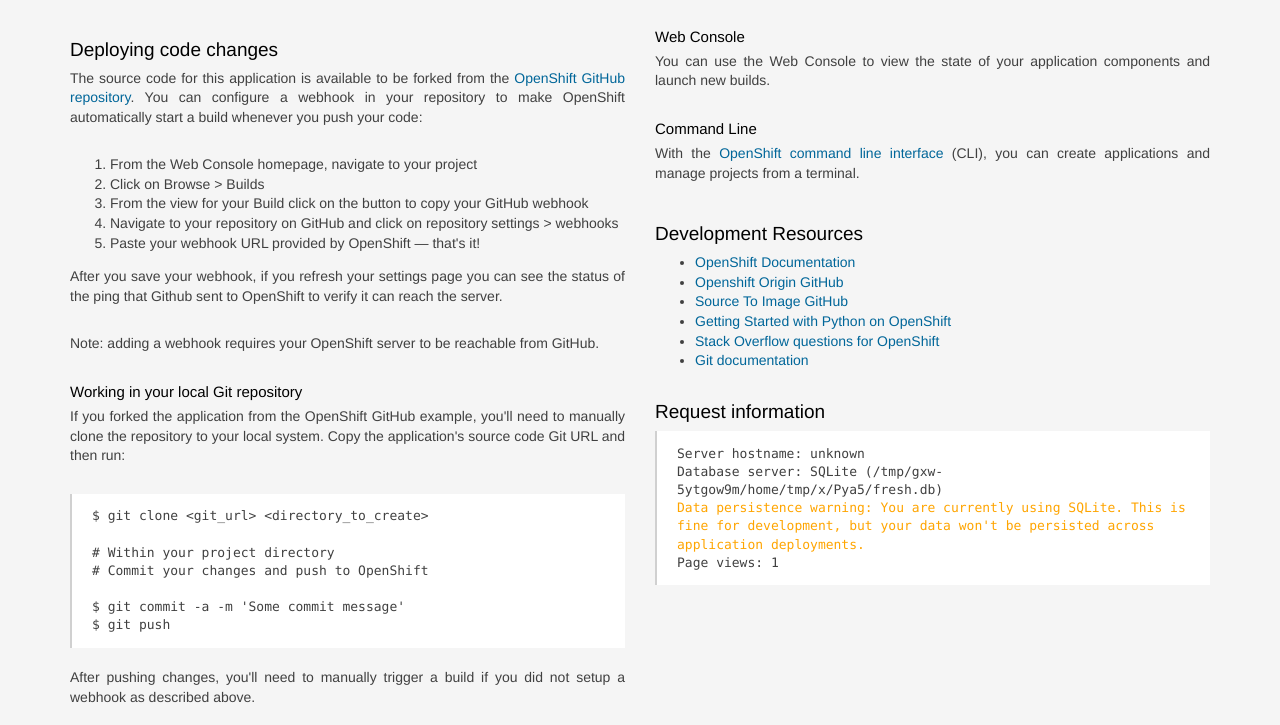
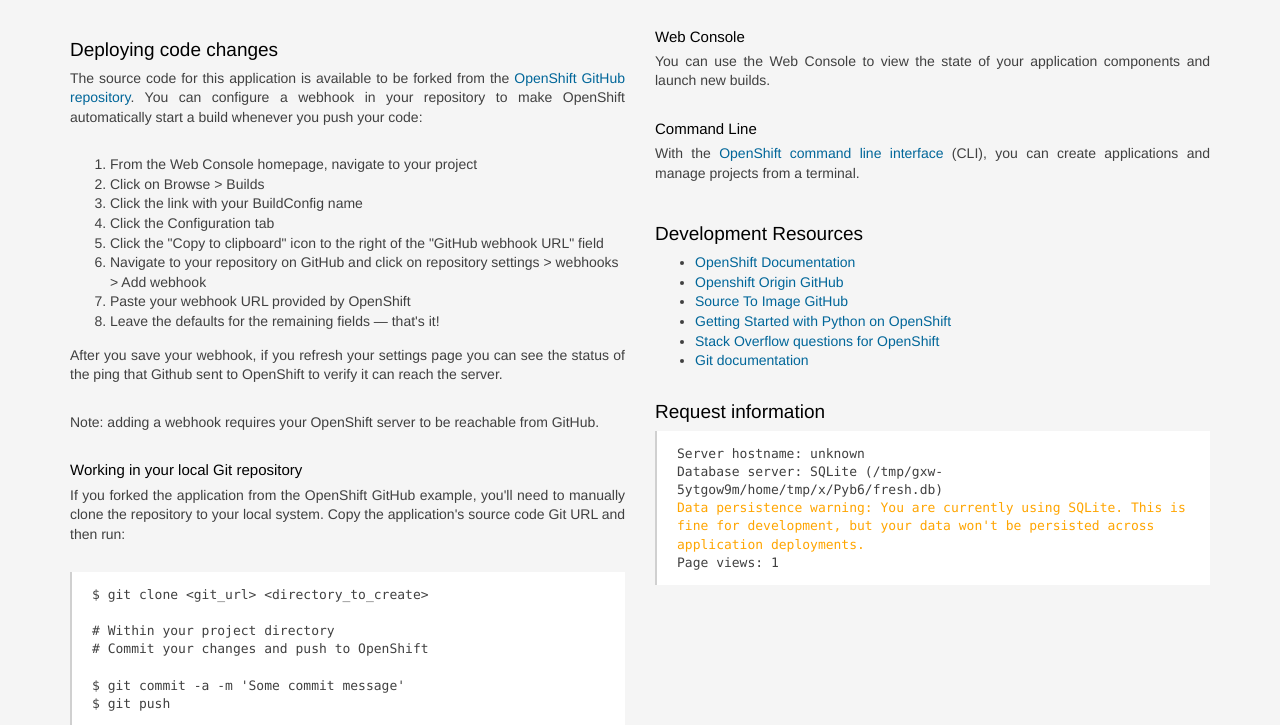
Before and after one commit to codemaster0909219/Django-Project, a Django app: page / in a window 1280 px wide. Shown: the part 208-933 px from the top of the page. Run offline with Django 3.2, Linux system fonts and the light colour scheme; data comes from the database, SQL or seed files in the repository; some libraries are stand-ins or nearby versions.

Commit message:
update webhook instructions

```diff
--- a/welcome/templates/welcome/index.html
+++ b/welcome/templates/welcome/index.html
@@ -231,9 +231,12 @@ pre {
 <ol>
   <li>From the Web Console homepage, navigate to your project</li>
   <li>Click on Browse &gt; Builds</li>
-  <li>From the view for your Build click on the button to copy your GitHub webhook</li>
-  <li>Navigate to your repository on GitHub and click on repository settings &gt; webhooks</li>
-  <li>Paste your webhook URL provided by OpenShift &mdash; that's it!</li>
+  <li>Click the link with your BuildConfig name</li>
+  <li>Click the Configuration tab</li>
+  <li>Click the "Copy to clipboard" icon to the right of the "GitHub webhook URL" field</li>
+  <li>Navigate to your repository on GitHub and click on repository settings &gt; webhooks &gt; Add webhook</li>
+  <li>Paste your webhook URL provided by OpenShift</li>
+  <li>Leave the defaults for the remaining fields &mdash; that's it!</li>
 </ol>
 <p>After you save your webhook, if you refresh your settings page you can see the status of the ping that Github sent to OpenShift to verify it can reach the server.</p>
 <p>Note: adding a webhook requires your OpenShift server to be reachable from GitHub.</p>
```
